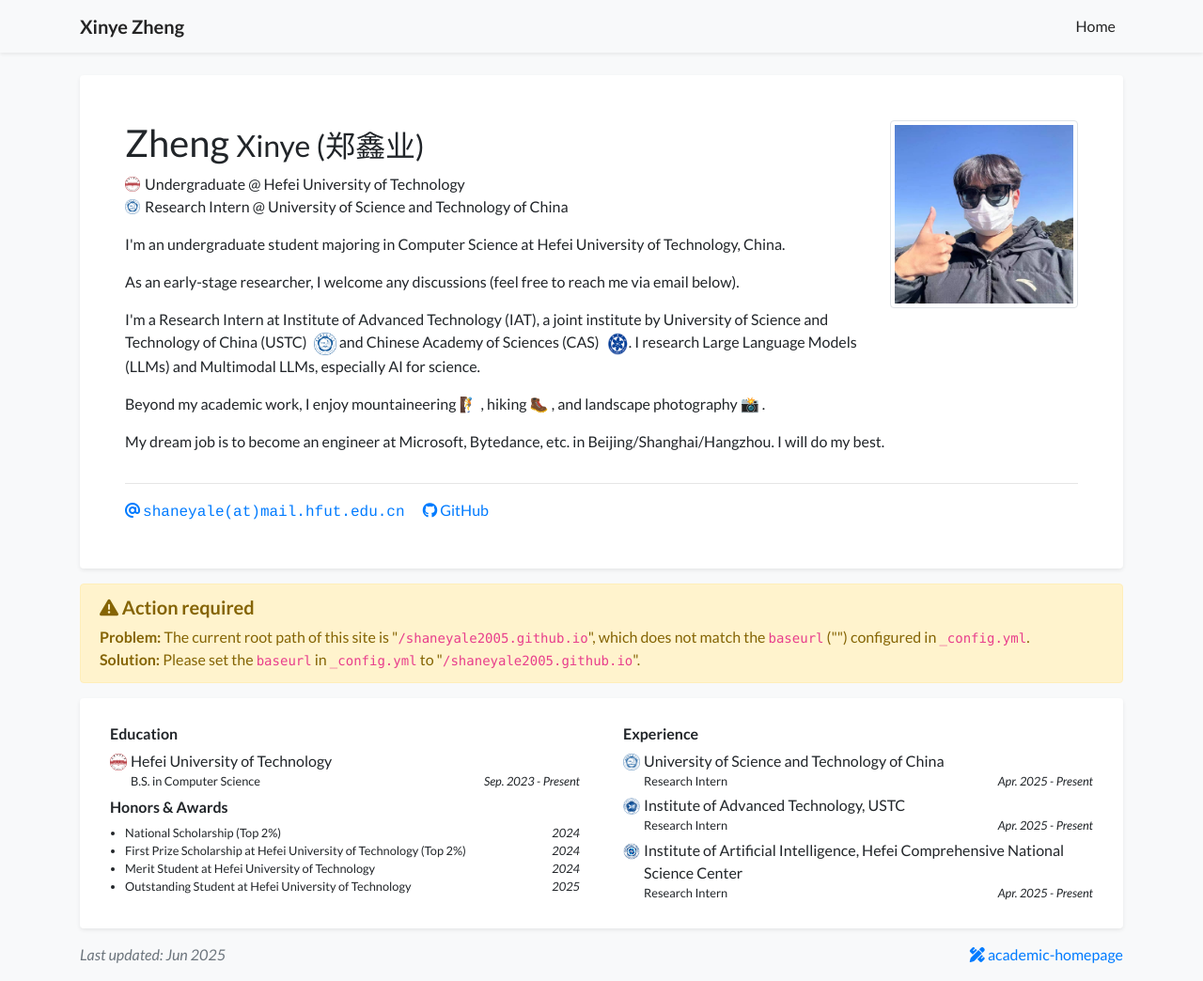
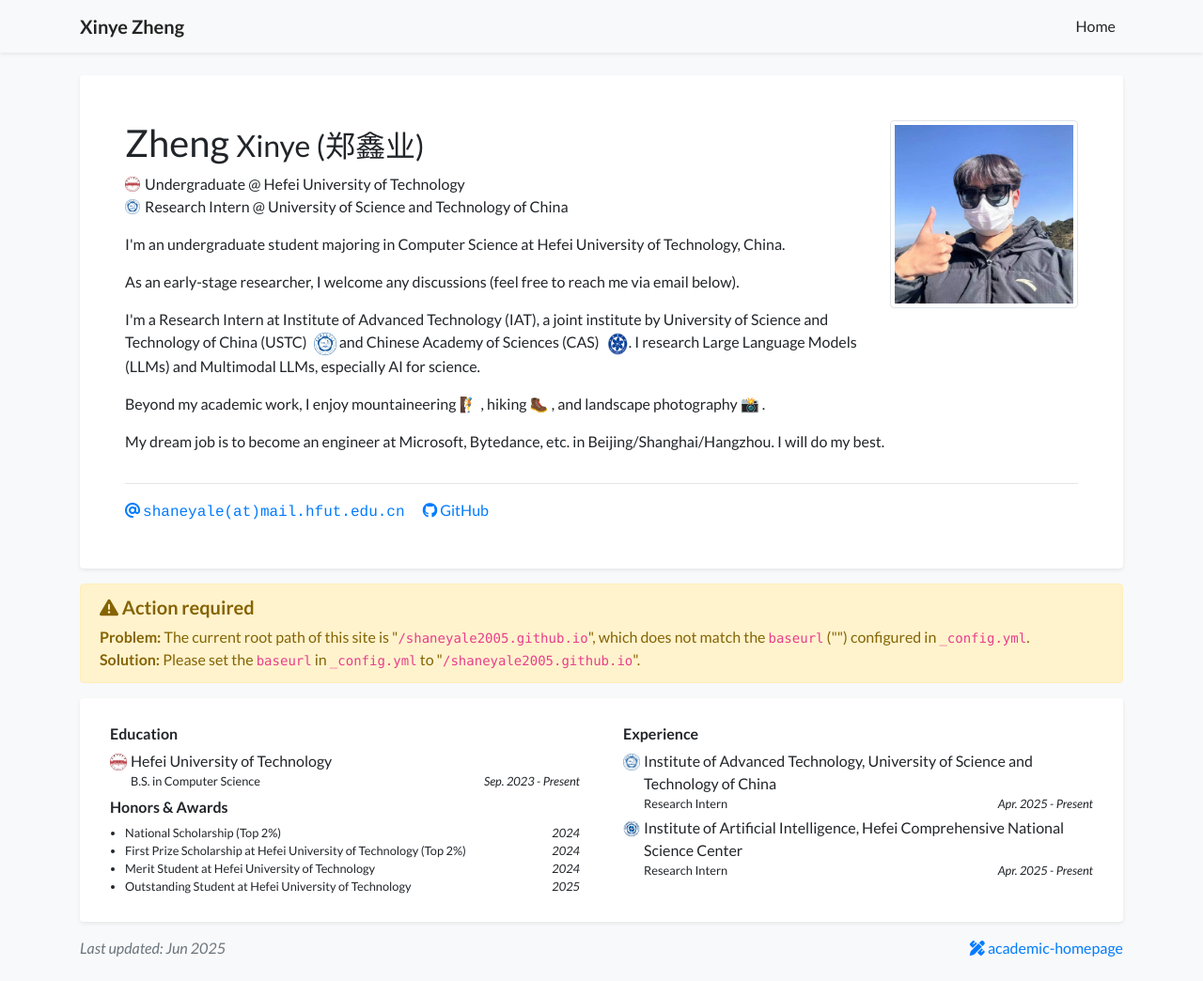
Before and after one commit to shaneyale2005/shaneyale2005.github.io, a Jekyll site: the page built from index.html, in a window 1280 px wide and 1044 px high. Shown: the whole window at 94% size. Built offline with Jekyll 4.4.1, drawn with Linux system fonts in a browser that asks for light colours; nearby versions of some CDN libraries; a style sheet for code colours, icons or effects is not loaded.

Commit message:
updated profile

```diff
--- a/_data/profile.yml
+++ b/_data/profile.yml
@@ -51,12 +51,8 @@ education:
 
 
 experience:
-  - name: University of Science and Technology of China
+  - name: Institute of Advanced Technology, University of Science and Technology of China
     logo: /assets/images/badges/USTClogo.png
-    position: Research Intern
-    date: Apr. 2025 - Present
-  - name: Institute of Advanced Technology, USTC
-    logo: /assets/images/badges/IAT.jpg
     position: Research Intern
     date: Apr. 2025 - Present
   - name: Institute of Artificial Intelligence, Hefei Comprehensive National Science Center
```
